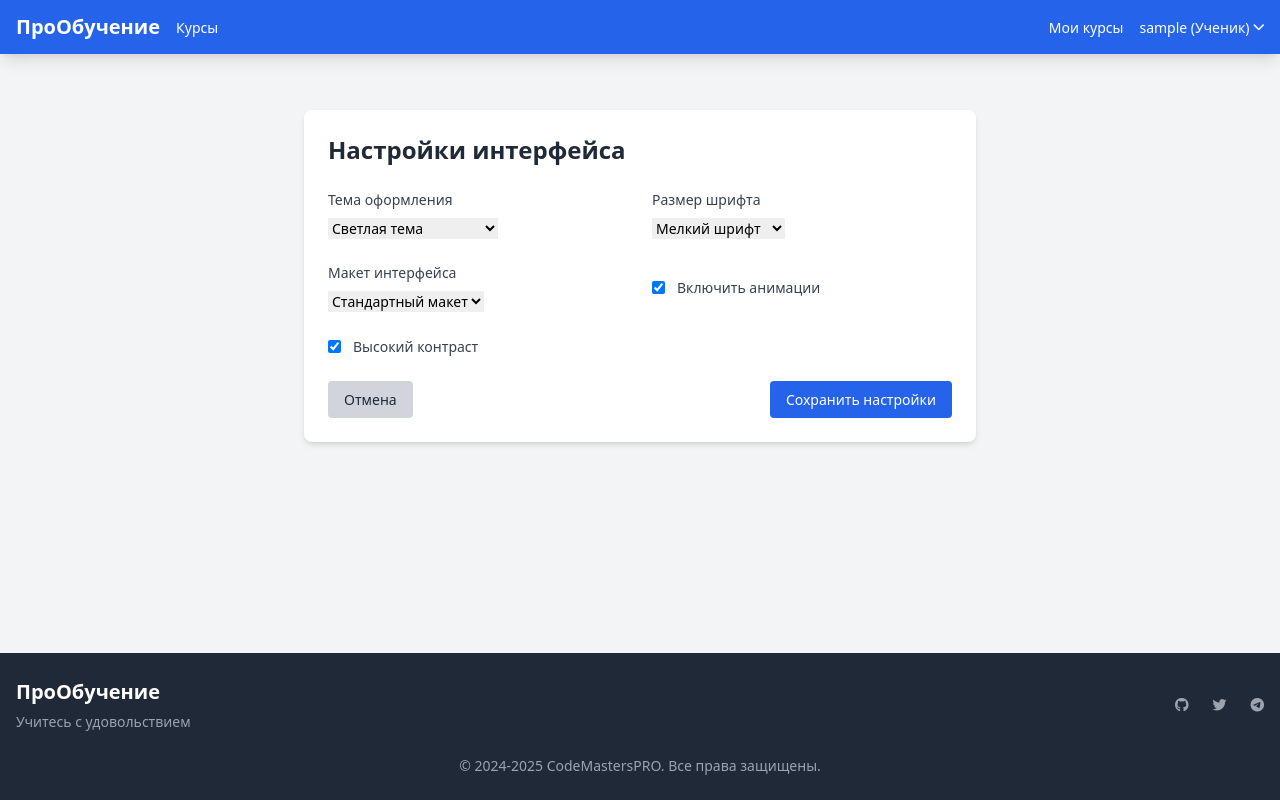
After one commit to Sagaidak-Yevgeniy/proobuchdev, a Django app: page /users/profile/interface/ in a window 1280 px wide. The commit adds this page. Run offline with Django 5.2, Linux system fonts and the light colour scheme; a user stored in the database is signed in; tables that the repository leaves empty hold one stand-in row (values such as "Sample post"); parts of the project's set-up code (start-up, migrations or seed data) failed here and were passed over; some libraries are stand-ins or nearby versions.

Commit message:
Add user interface customization options
Replit-Commit-Author: Agent
Replit-Commit-Session-Id: 27bd9cc6-dd37-49f3-809c-eaee9c710eaa
Replit-Commit-Screenshot-Url: https://storage.googleapis.com/screenshot-production-us-central1/dd7133e5-0784-467d-88f8-1237e43ae485/a1eae37d-2cf8-4363-b186-f8891b4ae21d.jpg

```diff
--- a/templates/base.html
+++ b/templates/base.html
@@ -1,5 +1,5 @@
 <!DOCTYPE html>
-<html lang="ru">
+<html lang="ru" {% if user.is_authenticated and user.interface.theme == 'dark' %}class="dark"{% endif %}>
 <head>
     <meta charset="UTF-8">
     <meta name="viewport" content="width=device-width, initial-scale=1.0">
@@ -7,6 +7,26 @@
 
     <!-- Tailwind CSS CDN -->
     <script src="https://cdn.tailwindcss.com"></script>
+    <script>
+        tailwind.config = {
+            darkMode: 'class',
+            theme: {
+                extend: {
+                    fontSize: {
+                        // Базовые размеры шрифтов
+                        'base': '1rem',
+                        'xl': '1.25rem',
+                        'xs': '0.75rem',
+                        // Размеры для адаптивного интерфейса
+                        'small': '0.875rem',
+                        'normal': '1rem',
+                        'large': '1.125rem',
+                        'x-large': '1.25rem',
+                    },
+                }
+            }
+        }
+    </script>
 
     <!-- Font Awesome для иконок -->
     <link rel="stylesheet" href="https://cdnjs.cloudflare.com/ajax/libs/font-awesome/6.0.0/css/all.min.css">
@@ -20,11 +40,47 @@
     <!-- Пользовательские стили -->
     <link rel="stylesheet" href="/static/css/main.css">
 
+    <style>
+        /* Адаптивные стили в зависимости от настроек пользователя */
+        {% if user.is_authenticated %}
+            {% if user.interface.font_size == 'small' %}
+            body { font-size: 0.875rem; }
+            {% elif user.interface.font_size == 'large' %}
+            body { font-size: 1.125rem; }
+            {% elif user.interface.font_size == 'x-large' %}
+            body { font-size: 1.25rem; }
+            {% endif %}
+
+            {% if user.interface.high_contrast %}
+            .dark { --tw-text-opacity: 1; color: rgba(255, 255, 255, var(--tw-text-opacity)); }
+            .dark .text-gray-400 { --tw-text-opacity: 1; color: rgba(255, 255, 255, var(--tw-text-opacity)); }
+            .dark .text-gray-300 { --tw-text-opacity: 1; color: rgba(255, 255, 255, var(--tw-text-opacity)); }
+            {% endif %}
+
+            {% if not user.interface.enable_animations %}
+            * {
+                transition-property: none !important;
+                animation: none !important;
+            }
+            {% endif %}
+        {% endif %}
+
+        /* Темная тема */
+        .dark { background-color: #121212; color: #e0e0e0; }
+        .dark .bg-white { background-color: #1e1e1e; }
+        .dark .bg-gray-100 { background-color: #121212; }
+        .dark .bg-gray-50 { background-color: #1e1e1e; }
+        .dark .text-gray-800 { color: #e0e0e0; }
+        .dark .text-gray-700 { color: #c0c0c0; }
+        .dark .border-gray-300 { border-color: #333; }
+        .dark .shadow-md { box-shadow: 0 4px 6px rgba(0, 0, 0, 0.3); }
+    </style>
+
     {% block extra_css %}{% endblock %}
 </head>
-<body class="bg-gray-100 min-h-screen flex flex-col">
+<body class="bg-gray-100 dark:bg-gray-900 min-h-screen flex flex-col transition-colors duration-200">
     <!-- Навигационная панель -->
-    <nav class="bg-blue-600 text-white shadow-lg">
+    <nav class="bg-blue-600 text-white shadow-lg dark:bg-gray-800">
         <div class="container mx-auto px-4 py-3">
             <div class="flex justify-between items-center">
                 <div class="flex items-center space-x-4">
@@ -44,12 +100,13 @@
                             <button class="flex items-center hover:text-blue-200" onclick="toggleDropdown()">
                                 {{ user.username }} ({{ user.profile.get_role_display }}) <i class="fas fa-chevron-down ml-1 text-xs"></i>
                             </button>
-                            <div id="userDropdown" class="absolute right-0 hidden bg-white text-gray-800 shadow-lg rounded-lg mt-2 py-2 w-48 z-10">
-                                <a href="{% url 'profile' %}" class="block px-4 py-2 hover:bg-gray-100">Мой профиль</a>
+                            <div id="userDropdown" class="absolute right-0 hidden bg-white text-gray-800 dark:bg-gray-700 dark:text-gray-200 shadow-lg rounded-lg mt-2 py-2 w-48 z-10">
+                                <a href="{% url 'profile' %}" class="block px-4 py-2 hover:bg-gray-100 dark:hover:bg-gray-600">Мой профиль</a>
+                                <a href="{% url 'interface_settings' %}" class="block px-4 py-2 hover:bg-gray-100 dark:hover:bg-gray-600">Настройки интерфейса</a>
                                 {% if user.is_staff or user.profile.is_admin %}
-                                <a href="{% url 'admin:index' %}" class="block px-4 py-2 hover:bg-gray-100">Админ-панель</a>
+                                <a href="{% url 'admin:index' %}" class="block px-4 py-2 hover:bg-gray-100 dark:hover:bg-gray-600">Админ-панель</a>
                                 {% endif %}
-                                <a href="{% url 'logout' %}" class="block px-4 py-2 hover:bg-gray-100">Выйти</a>
+                                <a href="{% url 'logout' %}" class="block px-4 py-2 hover:bg-gray-100 dark:hover:bg-gray-600">Выйти</a>
                             </div>
                         </div>
                         <script>
--- /dev/null
+++ b/templates/users/interface_settings.html
@@ -0,0 +1,98 @@
+{% extends 'base.html' %}
+{% load static %}
+
+{% block title %}{{ title }}{% endblock %}
+
+{% block content %}
+<div class="container mx-auto py-8 px-4">
+    <div class="max-w-2xl mx-auto bg-white dark:bg-gray-800 shadow-md rounded-lg p-6">
+        <h1 class="text-2xl font-bold mb-6 text-gray-800 dark:text-white">{{ title }}</h1>
+
+        <form method="POST" class="space-y-6">
+            {% csrf_token %}
+
+            {% if form.non_field_errors %}
+            <div class="bg-red-100 border border-red-400 text-red-700 px-4 py-3 rounded relative mb-4" role="alert">
+                {% for error in form.non_field_errors %}
+                <p>{{ error }}</p>
+                {% endfor %}
+            </div>
+            {% endif %}
+
+            <div class="grid grid-cols-1 md:grid-cols-2 gap-6">
+                <!-- Theme -->
+                <div class="form-group">
+                    <label for="{{ form.theme.id_for_label }}" class="block text-sm font-medium text-gray-700 dark:text-gray-300 mb-2">
+                        {{ form.theme.label }}
+                    </label>
+                    {{ form.theme }}
+                    {% if form.theme.errors %}
+                    <p class="text-red-500 text-xs mt-1">{{ form.theme.errors }}</p>
+                    {% endif %}
+                </div>
+
+                <!-- Font Size -->
+                <div class="form-group">
+                    <label for="{{ form.font_size.id_for_label }}" class="block text-sm font-medium text-gray-700 dark:text-gray-300 mb-2">
+                        {{ form.font_size.label }}
+                    </label>
+                    {{ form.font_size }}
+                    {% if form.font_size.errors %}
+                    <p class="text-red-500 text-xs mt-1">{{ form.font_size.errors }}</p>
+                    {% endif %}
+                </div>
+
+                <!-- Layout -->
+                <div class="form-group">
+                    <label for="{{ form.layout.id_for_label }}" class="block text-sm font-medium text-gray-700 dark:text-gray-300 mb-2">
+                        {{ form.layout.label }}
+                    </label>
+                    {{ form.layout }}
+                    {% if form.layout.errors %}
+                    <p class="text-red-500 text-xs mt-1">{{ form.layout.errors }}</p>
+                    {% endif %}
+                </div>
+
+                <!-- Animations -->
+                <div class="form-group flex items-center">
+                    <div class="flex items-center h-5">
+                        {{ form.enable_animations }}
+                    </div>
+                    <div class="ml-3">
+                        <label for="{{ form.enable_animations.id_for_label }}" class="text-sm font-medium text-gray-700 dark:text-gray-300">
+                            {{ form.enable_animations.label }}
+                        </label>
+                        {% if form.enable_animations.errors %}
+                        <p class="text-red-500 text-xs mt-1">{{ form.enable_animations.errors }}</p>
+                        {% endif %}
+                    </div>
+                </div>
+
+                <!-- High Contrast -->
+                <div class="form-group flex items-center">
+                    <div class="flex items-center h-5">
+                        {{ form.high_contrast }}
+                    </div>
+                    <div class="ml-3">
+                        <label for="{{ form.high_contrast.id_for_label }}" class="text-sm font-medium text-gray-700 dark:text-gray-300">
+                            {{ form.high_contrast.label }}
+                        </label>
+                        {% if form.high_contrast.errors %}
+                        <p class="text-red-500 text-xs mt-1">{{ form.high_contrast.errors }}</p>
+                        {% endif %}
+                    </div>
+                </div>
+            </div>
+
+            <div class="flex justify-between mt-8">
+                <a href="{% url 'profile' %}" class="inline-block px-4 py-2 bg-gray-300 text-gray-800 rounded hover:bg-gray-400 transition">
+                    Отмена
+                </a>
+                <button type="submit" class="inline-block px-4 py-2 bg-blue-600 text-white rounded hover:bg-blue-700 transition">
+                    Сохранить настройки
+                </button>
+            </div>
+        </form>
+    </div>
+</div>
+{% endblock %}
--- a/templates/users/profile.html
+++ b/templates/users/profile.html
@@ -27,7 +27,10 @@
         </div>
 
         <div class="p-6">
-            <div class="flex justify-end mb-6">
+            <div class="flex justify-end mb-6 space-x-3">
+                <a href="{% url 'interface_settings' %}" class="bg-gray-600 text-white py-2 px-4 rounded hover:bg-gray-700">
+                    <i class="fas fa-sliders-h mr-2"></i>Настройки интерфейса
+                </a>
                 <a href="{% url 'profile_edit' %}" class="bg-blue-600 text-white py-2 px-4 rounded hover:bg-blue-700">
                     <i class="fas fa-edit mr-2"></i>Редактировать профиль
                 </a>
--- a/users/forms.py
+++ b/users/forms.py
@@ -1,6 +1,6 @@
 from django import forms
 from django.contrib.auth.forms import UserCreationForm, AuthenticationForm
-from .models import CustomUser, Profile
+from .models import CustomUser, Profile, UserInterface
 
 class CustomUserCreationForm(UserCreationForm):
     """Форма для регистрации нового пользователя"""
@@ -96,3 +96,25 @@ class UserUpdateForm(forms.ModelForm):
             'last_name': 'Фамилия',
             'email': 'Email'
         }
+
+
+class UserInterfaceForm(forms.ModelForm):
+    """Форма для настройки интерфейса пользователя"""
+
+    class Meta:
+        model = UserInterface
+        fields = ('theme', 'font_size', 'layout', 'enable_animations', 'high_contrast')
+        widgets = {
+            'theme': forms.Select(attrs={'class': 'form-select'}),
+            'font_size': forms.Select(attrs={'class': 'form-select'}),
+            'layout': forms.Select(attrs={'class': 'form-select'}),
+            'enable_animations': forms.CheckboxInput(attrs={'class': 'form-checkbox'}),
+            'high_contrast': forms.CheckboxInput(attrs={'class': 'form-checkbox'})
+        }
+        labels = {
+            'theme': 'Тема оформления',
+            'font_size': 'Размер шрифта',
+            'layout': 'Макет интерфейса',
+            'enable_animations': 'Включить анимации',
+            'high_contrast': 'Высокий контраст'
+        }
--- a/users/urls.py
+++ b/users/urls.py
@@ -9,5 +9,6 @@ urlpatterns = [
     path('logout/', views.logout_view, name='logout'),
     path('profile/', views.profile, name='profile'),
     path('profile/edit/', views.profile_edit, name='profile_edit'),
+    path('profile/interface/', views.interface_settings, name='interface_settings'),
     path('profile/<str:username>/', views.user_profile, name='user_profile'),
 ]
--- a/users/views.py
+++ b/users/views.py
@@ -3,8 +3,8 @@ from django.contrib import messages
 from django.contrib.auth import authenticate, login, logout
 from django.contrib.auth.decorators import login_required
 from django.views.decorators.csrf import ensure_csrf_cookie
-from .forms import CustomUserCreationForm, ProfileUpdateForm, UserUpdateForm, CustomAuthenticationForm
-from .models import CustomUser, Profile
+from .forms import CustomUserCreationForm, ProfileUpdateForm, UserUpdateForm, CustomAuthenticationForm, UserInterfaceForm
+from .models import CustomUser, Profile, UserInterface
 from educational_platform.csrf_hack import ensure_csrf_cookie as custom_ensure_csrf_cookie
 
 @ensure_csrf_cookie
@@ -68,6 +68,26 @@ def logout_view(request):
     return redirect('home')
 
 @ensure_csrf_cookie
+@login_required
+def interface_settings(request):
+    """Настройка интерфейса пользователя"""
+    if request.method == 'POST':
+        form = UserInterfaceForm(request.POST, instance=request.user.interface)
+        if form.is_valid():
+            form.save()
+            messages.success(request, 'Настройки интерфейса успешно сохранены!')
+            return redirect('profile')
+    else:
+        form = UserInterfaceForm(instance=request.user.interface)
+
+    context = {
+        'form': form,
+        'title': 'Настройки интерфейса'
+    }
+
+    return render(request, 'users/interface_settings.html', context)
+
+@ensure_csrf_cookie
 def custom_login(request):
     """Кастомное представление для входа в систему"""
     if request.method == 'POST':
```
Also changed, not shown: users/admin.py (+13 -2 lines), users/models.py (+84 -0 lines), users/signals.py (+15 -1 lines), users/migrations/0002_userinterface.py (added).
